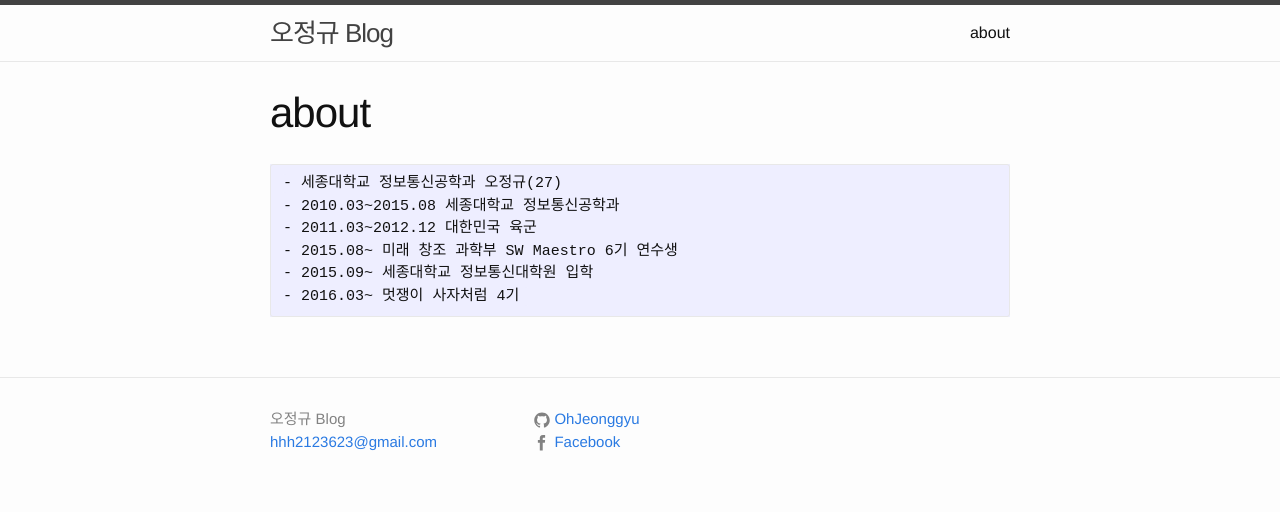
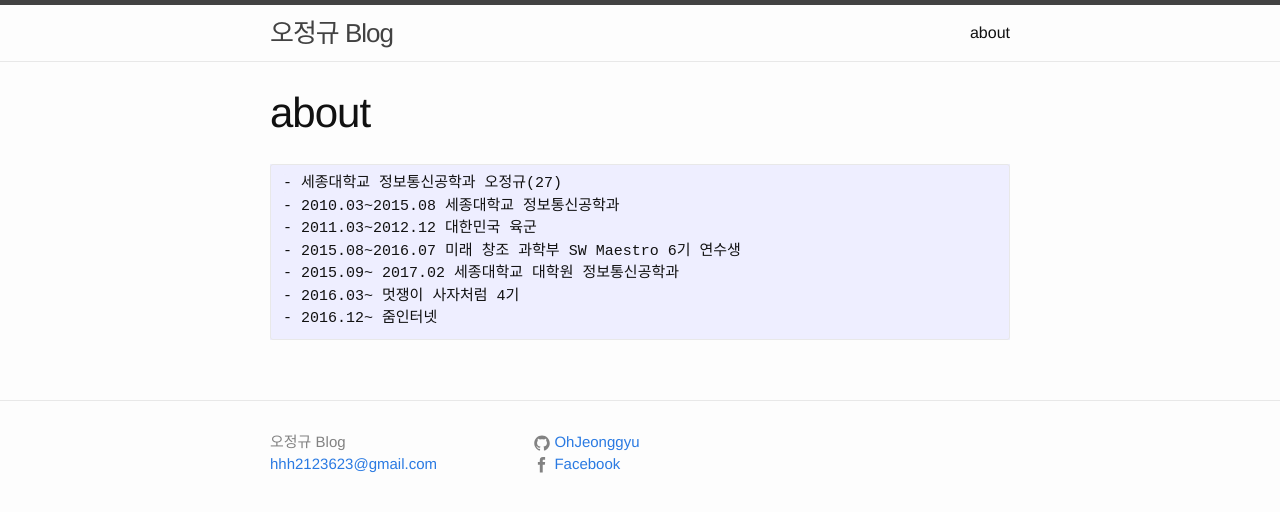
Before and after one commit to OhJeongGyu/OhJeongGyu.github.io, a Jekyll site: the page built from about.md, in a window 1280 px wide. Shown: the top 512 px of the page. Built offline with Jekyll 4.4.1, drawn with Linux system fonts in a browser that asks for light colours.

Commit message:
update profile

```diff
--- a/about.md
+++ b/about.md
@@ -6,6 +6,7 @@ permalink: /about/
     - 세종대학교 정보통신공학과 오정규(27)
     - 2010.03~2015.08 세종대학교 정보통신공학과
     - 2011.03~2012.12 대한민국 육군
-    - 2015.08~ 미래 창조 과학부 SW Maestro 6기 연수생
-    - 2015.09~ 세종대학교 정보통신대학원 입학
+    - 2015.08~2016.07 미래 창조 과학부 SW Maestro 6기 연수생
+    - 2015.09~ 2017.02 세종대학교 대학원 정보통신공학과
     - 2016.03~ 멋쟁이 사자처럼 4기
+    - 2016.12~ 줌인터넷
```
